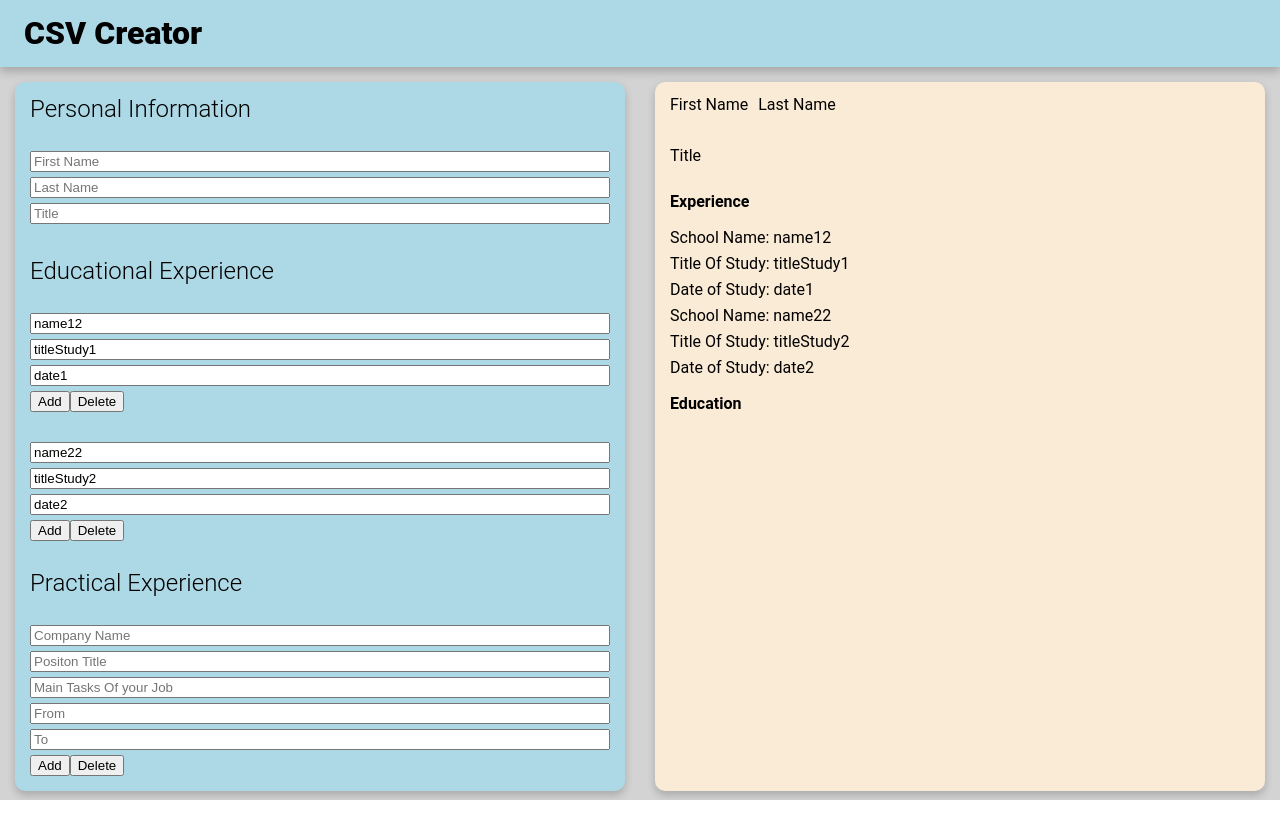
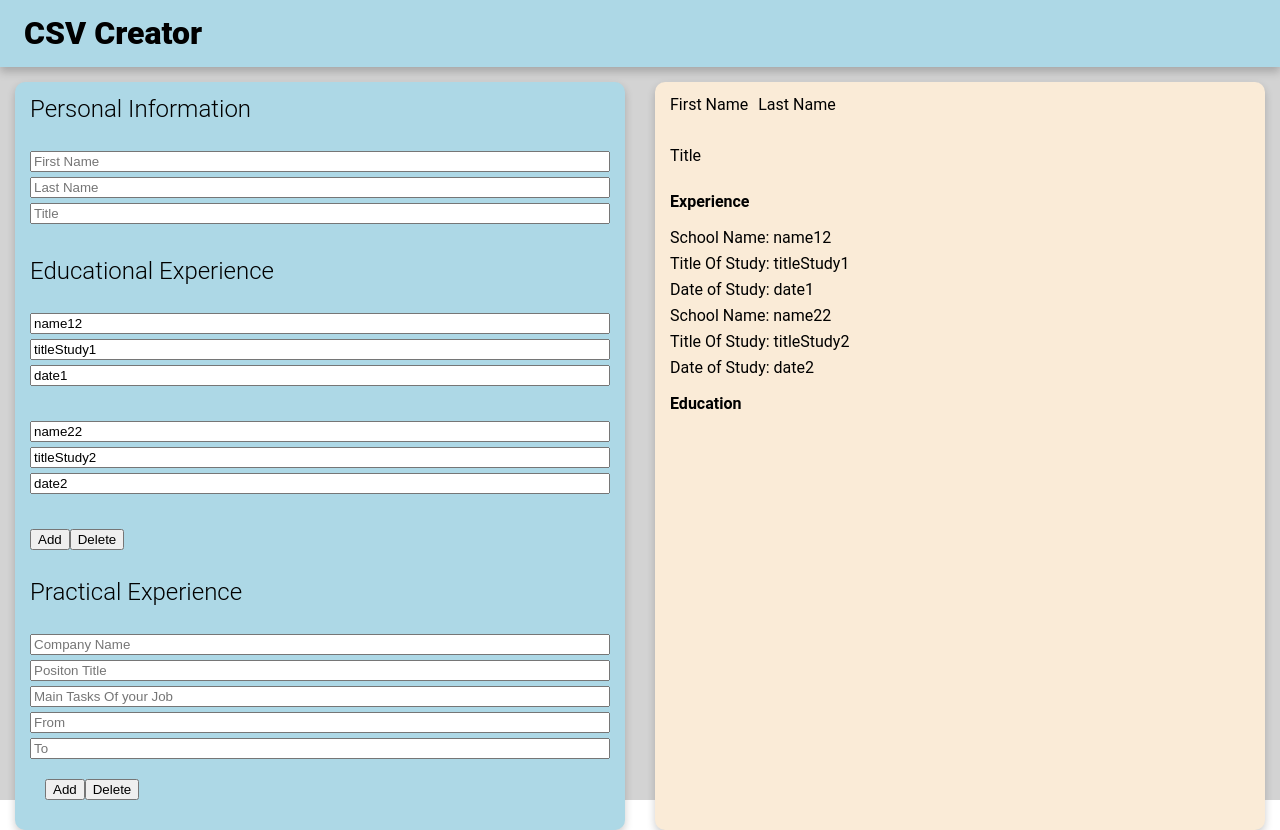
Before and after one commit to j-r-f-m/odin-cv-project, a React (Create React App) app: page / in a window 1280 px wide. Before the commit the page ends 800 px from the top, so only its background shows below. Built offline with nearby package versions, Linux system fonts and the light colour scheme.

Commit message:
add-function working

```diff
--- a/src/App.js
+++ b/src/App.js
@@ -27,6 +27,7 @@ class App extends Component {
         title: "",
       },
 
+      // DELETE ?????
       schoolInfo: {
         schoolName: "",
         titleOfStudy: "",
@@ -53,10 +54,16 @@ class App extends Component {
     };
   }
 
-  // personal information functionality
+  // -------------------- personal information functionality -------------------
+
+  /**
+   * set state for personal information
+   * @param {object} e event-object
+   */
   iptFirstName = (e) => {
     this.setState({
       persInfo: {
+        // get new data and save it to object
         firstName: e.target.value,
         // get information that was not changed and save it as well
         lastName: this.state.persInfo.lastName,
@@ -89,25 +96,33 @@ class App extends Component {
     console.log(this.state.persInfo);
   };
 
-  // --------------educational experience functionality---------------------
+  // --------------educational experience functionality-------------------------
 
   eduSchoolName = (e) => {
-    // get id from input
+    // get id from used input
     const idObj = e.target.classList[1];
     console.log(idObj);
 
+    // save schools-array to variable
     const schoolArr = this.state.schools;
     //console.log(schoolArr);
+    // get idx of object user wants to write to
     const idx = schoolArr.findIndex((ele) => ele.id === idObj);
     console.log(idx);
 
+    // create new school-array with content of old-school array
     let newSchoolsArr = [...schoolArr];
     console.log(newSchoolsArr);
 
+    // create a new object
     newSchoolsArr[idx] = {
+      // copy old contents to new object
       ...newSchoolsArr[idx],
+      // change object-property
       schoolName2: e.target.value,
     };
+
+    // set new state for schools array with changed content
     this.setState({
       schools: newSchoolsArr,
     });
@@ -131,48 +146,6 @@ class App extends Component {
     this.setState({
       schools: newSchoolsArr,
     });
-
-    // get id from input
-    // const idObj = e.target.classList[1];
-    // console.log(idObj);
-
-    // const schoolArr = this.state.schools;
-    // //console.log(schoolArr);
-    // const idx = schoolArr.findIndex((ele) => ele.id === idObj);
-    // console.log(idx);
-
-    // let newSchoolsArr = [...schoolArr];
-    // console.log(newSchoolsArr);
-    // newSchoolsArr[idx] = { ...newSchoolsArr[idx], schoolName: e.target.value };
-    // this.setState({
-    //   schools: newSchoolsArr,
-    // });
-
-    // const idObj = e.target.classList[1];
-    // console.log(idObj);
-    // const found = this.state.schools.find((school) => school.id === idObj);
-    // console.log(found);
-    // if (found) {
-    //   this.setState({
-    //     schoolInfo: {
-    //       schoolName: e.target.value,
-    //       titleOfStudy: this.state.schoolInfo.titleOfStudy,
-    //       dateOfStudy: this.state.schoolInfo.dateOfStudy,
-    //       id: this.state.schoolInfo.id,
-    //     },
-    //   });
-    // }
-
-    // this.setState({
-    //   schoolInfo: {
-    //     schoolName: e.target.value,
-    //     titleOfStudy: this.state.schoolInfo.titleOfStudy,
-    //     dateOfStudy: this.state.schoolInfo.dateOfStudy,
-    //     id: this.state.schoolInfo.id,
-    //   },
-    // });
-    // console.log(this.state.schoolInfo);
-    // console.log(this.state.schools);
   };
 
   iptTitleOfStudy = (e) => {
@@ -194,16 +167,6 @@ class App extends Component {
     this.setState({
       schools: newSchoolsArr,
     });
-
-    // this.setState({
-    //   schoolInfo: {
-    //     schoolName: this.state.schoolInfo.schoolName,
-    //     titleOfStudy: e.target.value,
-    //     dateOfStudy: this.state.schoolInfo.dateOfStudy,
-    //     id: this.state.schoolInfo.id,
-    //   },
-    // });
-    // console.log(this.state.schoolInfo);
   };
 
   iptDateOfStudy = (e) => {
@@ -224,16 +187,6 @@ class App extends Component {
     this.setState({
       schools: newSchoolsArr,
     });
-
-    // this.setState({
-    //   schoolInfo: {
-    //     schoolName: this.state.schoolInfo.schoolName,
-    //     titleOfStudy: this.state.schoolInfo.titleOfStudy,
-    //     dateOfStudy: e.target.value,
-    //     id: this.state.schoolInfo.id,
-    //   },
-    // });
-    // console.log(this.state.schoolInfo);
   };
 
   onAddEdu = (e) => {
@@ -241,20 +194,18 @@ class App extends Component {
     // prevent reloading page on button press
     e.preventDefault();
 
-    // const parent = document.getElementById("input--Edu");
-    // console.log(parent);
+    const oldSchoolsArr = this.state.schools;
 
-    // parent.appendChild()
-
-    // this.setState({
-    //   schools: this.state.schools.concat(this.state.schoolInfo),
-    // });
+    const newSchool = {
+      schoolName2: "School Names",
+      titleOfStudy: "Title Of Study",
+      dateOfStudy: "Date Of Study",
+      id: uniqid(),
+    };
+    const newSchoolsArr = [...oldSchoolsArr, newSchool];
 
     this.setState({
-      // add school infor to array
-      // schools: this.state.schools.concat(this.state.schoolInfo),
-      // reset school info
-      // schoolInfo: { schoolName: "", titleOfStudy: "", dateOfStudy: "" },
+      schools: newSchoolsArr,
     });
 
     console.log(this.state.schools);
--- a/src/components/InputEdu.js
+++ b/src/components/InputEdu.js
@@ -28,7 +28,7 @@ class InputEdu extends Component {
 
         {this.props.state.schools.map((school) => {
           return (
-            <form key={school.schoolName} className="input--form">
+            <form key={school.id} className="input--form">
               <input
                 type="text"
                 placeholder="School Name"
@@ -54,14 +54,18 @@ class InputEdu extends Component {
                 onChange={this.props.iptDateStudy}
                 value={school.dateOfStudy}
               />
-              <div className="button--container">
+              {/* <div className="button--container">
                 <button onClick={this.props.onAddEduc}>Add</button>
                 <button>Delete</button>
-              </div>
+              </div> */}
             </form>
           );
         })}
 
+        <div className="button--container">
+          <button onClick={this.props.onAddEduc}>Add</button>
+          <button>Delete</button>
+        </div>
         {/* <form className="input--form">
           <input
             type="text"
--- a/src/components/Output.js
+++ b/src/components/Output.js
@@ -52,7 +52,7 @@ class Output extends Component {
 
             {this.props.state.schools.map((school) => {
               return (
-                <div key={school.schoolName} className="output--school">
+                <div key={school.id} className="output--school">
                   <div className="school--info">
                     School Name: {school.schoolName2}
                   </div>
--- a/src/styles/styles.css
+++ b/src/styles/styles.css
@@ -210,6 +210,10 @@ body {
   flex-direction: column;
 }
 
+.button--container {
+  padding: 15px;
+}
+
 .form--inputs {
   margin-bottom: 5px;
 }
```
